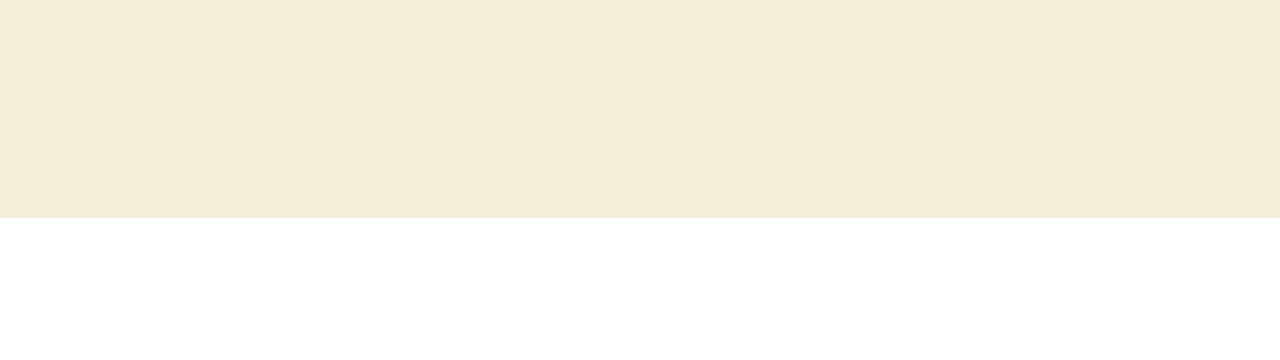
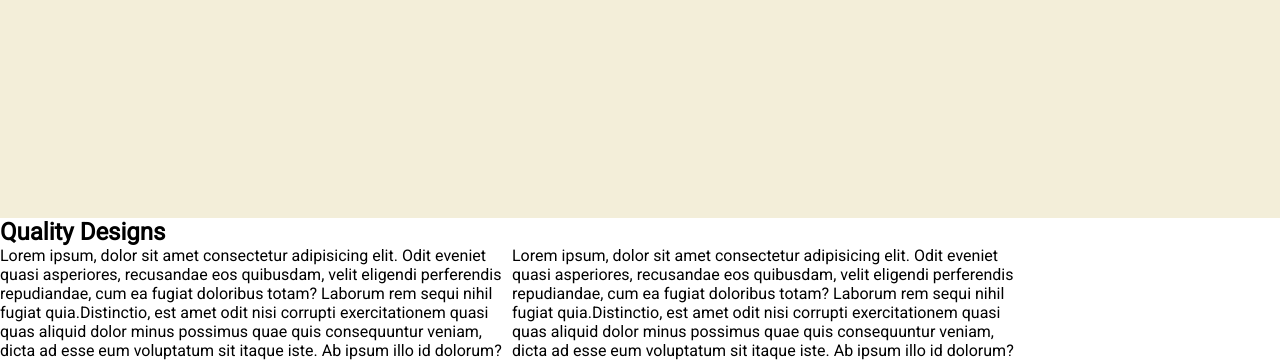
Before and after one commit to AndrewHuntington/flexbox-challege-4, a plain HTML site: page index.html in a window 1280 px wide. Shown: the part 442-802 px from the top of the page. Drawn offline with nearby package versions, Linux system fonts and the light colour scheme.

Commit message:
begin content sections

```diff
--- a/index.html
+++ b/index.html
@@ -16,7 +16,7 @@
     <title>Flexbox Challenge 4</title>
   </head>
   <body>
-    <div class="hero">
+    <header class="hero">
       <div class="container">
         <div class="hero__text-area">
           <div class="hero__superscript">lorem ipsum sit</div>
@@ -25,6 +25,38 @@
           </h1>
         </div>
       </div>
-    </div>
+    </header>
+
+    <main>
+      <div class="container">
+        <section class="main__content main__content--top">
+          <h2 class="headline">Quality Designs</h2>
+          <div class="row">
+            <div class="col col-one">
+              <p>
+                Lorem ipsum, dolor sit amet consectetur adipisicing elit. Odit
+                eveniet quasi asperiores, recusandae eos quibusdam, velit
+                eligendi perferendis repudiandae, cum ea fugiat doloribus totam?
+                Laborum rem sequi nihil fugiat quia.Distinctio, est amet odit
+                nisi corrupti exercitationem quasi quas aliquid dolor minus
+                possimus quae quis consequuntur veniam, dicta ad esse eum
+                voluptatum sit itaque iste. Ab ipsum illo id dolorum?
+              </p>
+            </div>
+            <div class="col col-two">
+              <p>
+                Lorem ipsum, dolor sit amet consectetur adipisicing elit. Odit
+                eveniet quasi asperiores, recusandae eos quibusdam, velit
+                eligendi perferendis repudiandae, cum ea fugiat doloribus totam?
+                Laborum rem sequi nihil fugiat quia.Distinctio, est amet odit
+                nisi corrupti exercitationem quasi quas aliquid dolor minus
+                possimus quae quis consequuntur veniam, dicta ad esse eum
+                voluptatum sit itaque iste. Ab ipsum illo id dolorum?
+              </p>
+            </div>
+          </div>
+        </section>
+      </div>
+    </main>
   </body>
 </html>
--- a/style.css
+++ b/style.css
@@ -7,17 +7,20 @@
 }
 
 :root {
+  /* fonts */
   --primary-font: "Roboto", sans-serif;
   --secondary-font: "Playfair Display", serif;
 
-  --beige: #f3eed9;
-  --dark-brown: #824936;
-  --black: #222c2a;
-
+  /* font sizes */
   --superscript: 1.125rem;
   --title: 3.75rem;
   --headline: 2.25rem;
   --body-text: 1.3125rem;
+
+  /* colors */
+  --beige: #f3eed9;
+  --dark-brown: #824936;
+  --black: #222c2a;
 }
 
 html {
@@ -59,3 +62,7 @@ html {
   font-size: var(--title);
   line-height: 1em;
 }
+
+.row {
+  display: flex;
+}
```
